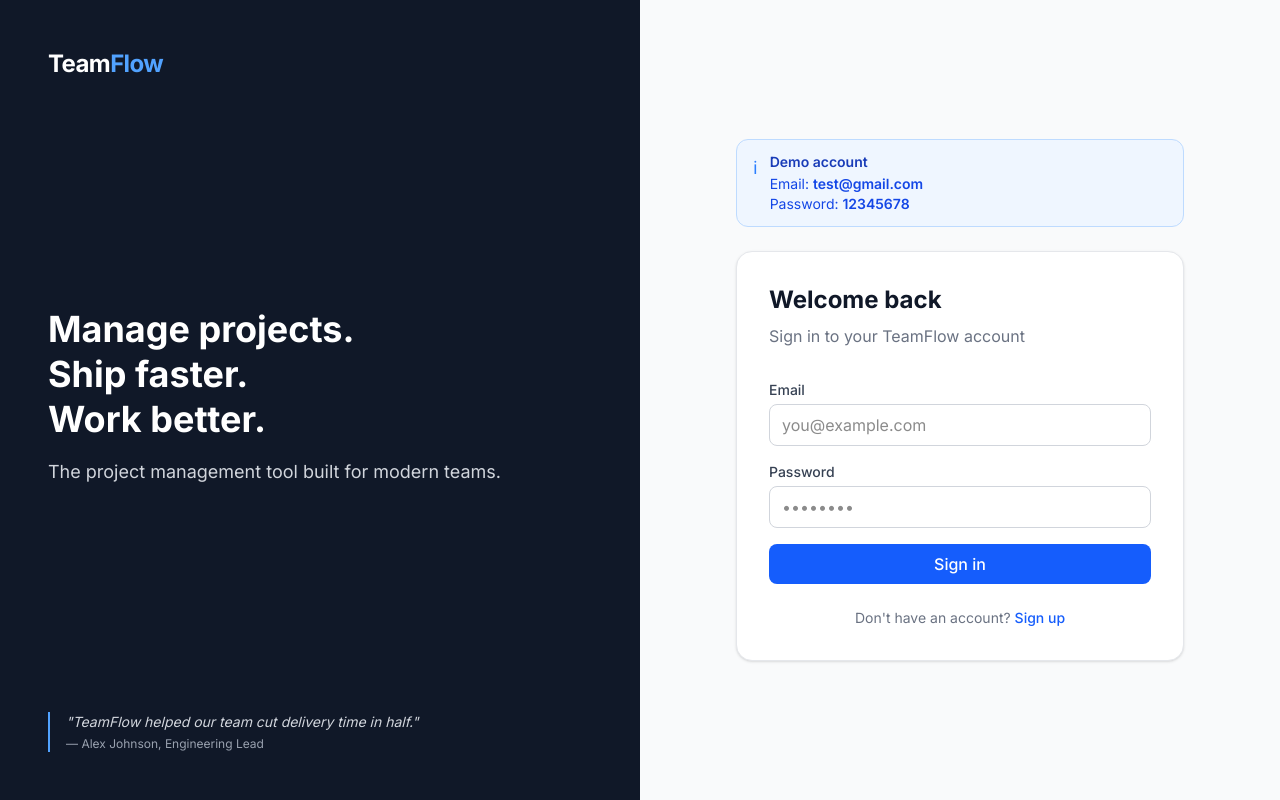
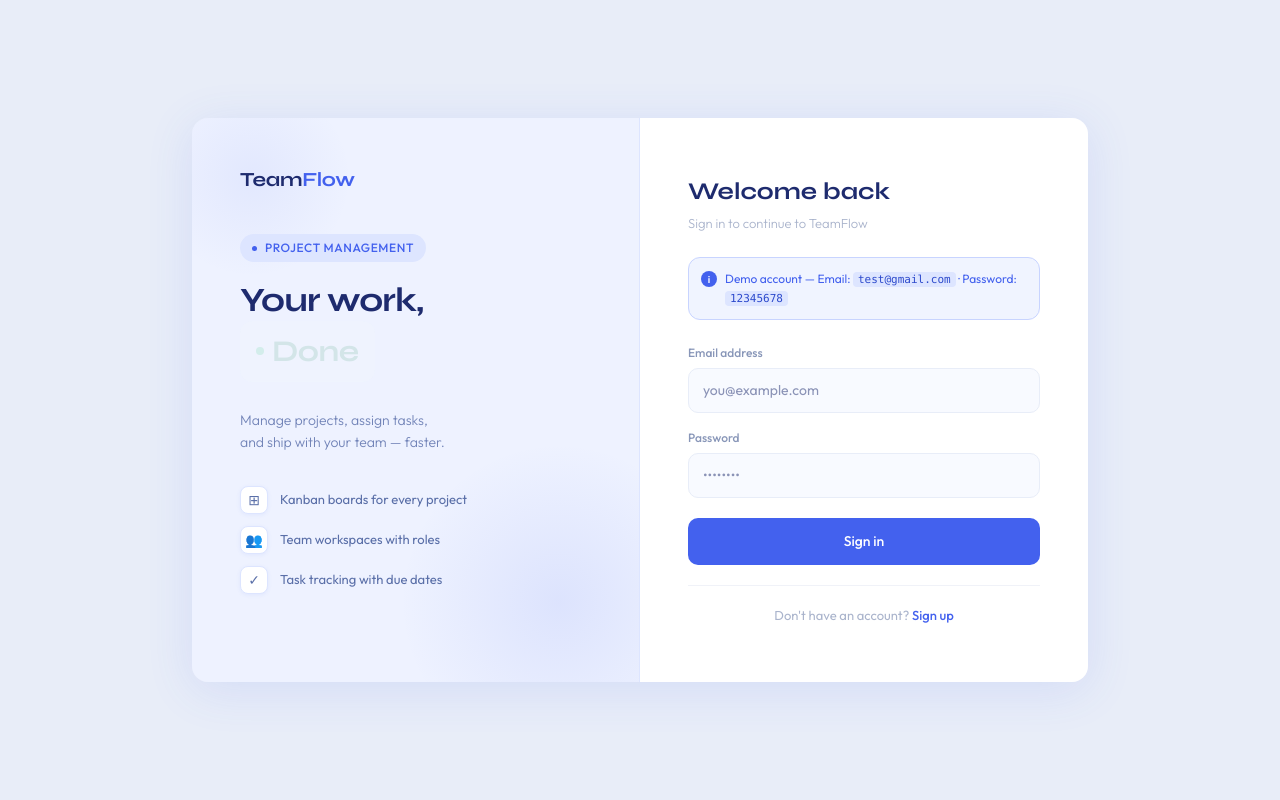
Before and after one commit to Ronak13495/team-flow, a Next.js app: page /login in a window 1280 px wide. Built offline with nearby package versions, Linux system fonts and the light colour scheme.

Commit message:
new login page design

```diff
--- a/src/app/(auth)/login/page.tsx
+++ b/src/app/(auth)/login/page.tsx
@@ -1,10 +1,7 @@
-// src/app/login/page.tsx
+// src/app/(auth)/login/page.tsx
 "use client"
-// "use client" tells Next.js this component runs in the browser.
-// We need this because we're using hooks (useState, useForm)
-// which only work on the client side.
 
-import { useState } from "react"
+import { useState, useEffect } from "react"
 import { signIn } from "next-auth/react"
 import { useForm } from "react-hook-form"
 import { zodResolver } from "@hookform/resolvers/zod"
@@ -12,37 +9,72 @@ import { z } from "zod"
 import { useRouter } from "next/navigation"
 import Link from "next/link"
 
-
-// Define the form shape with Zod — same pattern as the API
 const loginSchema = z.object({
   email: z.string().email("Invalid email"),
   password: z.string().min(8, "Password must be at least 8 characters"),
 })
 
-// Infer the TypeScript type from the Zod schema.
-// This means we don't define the type twice — Zod IS the type definition.
 type LoginForm = z.infer<typeof loginSchema>
+
+// The three states the animated badge cycles through
+const BADGE_STATES = [
+  {
+    text: "To Do",
+    bg: "bg-orange-50",
+    text_color: "text-orange-700",
+    dot: "bg-orange-500",
+  },
+  {
+    text: "In Progress",
+    bg: "bg-blue-50",
+    text_color: "text-blue-700",
+    dot: "bg-blue-500",
+  },
+  {
+    text: "Done",
+    bg: "bg-green-50",
+    text_color: "text-green-700",
+    dot: "bg-green-500",
+  },
+]
 
 export default function LoginPage() {
   const router = useRouter()
   const [error, setError] = useState<string | null>(null)
   const [isLoading, setIsLoading] = useState(false)
 
-  // useForm gives us: register (connects inputs), handleSubmit (validates before submit),
-  // formState.errors (validation error messages)
+  // Tracks which badge state is currently visible
+  const [badgeIndex, setBadgeIndex] = useState(0)
+  // Controls fade animation — false = fading out, true = visible
+  const [badgeVisible, setBadgeVisible] = useState(true)
+
   const { register, handleSubmit, formState: { errors } } = useForm<LoginForm>({
     resolver: zodResolver(loginSchema),
-    // zodResolver connects react-hook-form to our Zod schema.
-    // It runs Zod validation automatically when the form is submitted.
   })
+
+  // Cycle through badge states every 1800ms
+  useEffect(() => {
+    const interval = setInterval(() => {
+      // Step 1: fade out
+      setBadgeVisible(false)
+
+      // Step 2: after fade-out completes (300ms), swap text and fade in
+      setTimeout(() => {
+        setBadgeIndex((i) => (i + 1) % BADGE_STATES.length)
+        setBadgeVisible(true)
+      }, 300)
+    }, 1800)
+
+    return () => clearInterval(interval)
+    // Cleanup — stop the interval when the component unmounts
+    // (e.g. when user navigates away). Without this, the interval
+    // keeps running in the background causing memory leaks.
+  }, [])
 
   async function onSubmit(data: LoginForm) {
     setIsLoading(true)
     setError(null)
 
-    // signIn() from next-auth/react sends credentials to our authorize()
-    // function in auth.ts. redirect: false means we handle the redirect
-    // ourselves instead of letting Auth.js redirect automatically.
     const result = await signIn("credentials", {
       email: data.email,
       password: data.password,
@@ -55,124 +87,253 @@ export default function LoginPage() {
       return
     }
 
-    // Success — send them to the dashboard
     router.push("/dashboard")
     router.refresh()
-    // router.refresh() re-fetches server components so the header
-    // updates to show the logged-in state immediately
   }
-return (
-    <div className="min-h-screen flex">
 
-      {/* ── Left panel — image + branding ── */}
-      <div className="hidden lg:flex lg:w-1/2 relative bg-gray-900 flex-col justify-between p-12">
+  const badge = BADGE_STATES[badgeIndex]
 
+  return (
+    <>
+      <style>{`
+        @import url('https://fonts.googleapis.com/css2?family=Syne:wght@400;600;700&family=Outfit:wght@300;400;500;600&display=swap');
+        .tf-syne { font-family: 'Syne', sans-serif; }
+        .tf-outfit { font-family: 'Outfit', sans-serif; }
+      `}</style>
 
-        {/* Content sits on top of the image */}
-        <div className="relative z-10">
-          {/* z-10 ensures this sits above the background image */}
-          <span className="font-bold text-2xl text-white tracking-tight">
-            Team<span className="text-blue-400">Flow</span>
-          </span>
-        </div>
+      <div
+        className="tf-outfit min-h-screen flex items-center justify-center p-6"
+        style={{ background: "#e8edf8" }}
+      >
+        <div
+          className="w-full max-w-4xl grid grid-cols-1 lg:grid-cols-2 rounded-2xl overflow-hidden"
+          style={{ boxShadow: "0 8px 48px rgba(67,97,238,0.12)" }}
+        >
 
-        <div className="relative z-10">
-          <h2 className="text-4xl font-bold text-white leading-tight mb-4">
-            Manage projects.<br />
-            Ship faster.<br />
-            Work better.
-          </h2>
-          <p className="text-gray-300 text-lg">
-            The project management tool built for modern teams.
-          </p>
-        </div>
+          {/* ── LEFT PANEL ── */}
+          <div
+            className="relative flex flex-col justify-between p-12 overflow-hidden"
+            style={{ background: "#eef2ff", borderRight: "1px solid #dde5ff" }}
+          >
+            {/* Decorative background glows */}
+            <div
+              className="absolute rounded-full pointer-events-none"
+              style={{
+                width: 320, height: 320,
+                background: "radial-gradient(circle, rgba(67,97,238,0.1) 0%, transparent 70%)",
+                bottom: -80, right: -80,
+              }}
+            />
+            <div
+              className="absolute rounded-full pointer-events-none"
+              style={{
+                width: 200, height: 200,
+                background: "radial-gradient(circle, rgba(67,97,238,0.07) 0%, transparent 70%)",
+                top: -40, left: -40,
+              }}
+            />
 
-        {/* Bottom quote */}
-        <div className="relative z-10 border-l-2 border-blue-400 pl-4">
-          <p className="text-gray-300 text-sm italic">
-            "TeamFlow helped our team cut delivery time in half."
-          </p>
-          <p className="text-gray-400 text-xs mt-1">
-            — Alex Johnson, Engineering Lead
-          </p>
-        </div>
-      </div>
+            {/* Logo */}
+            <div
+              className="tf-syne relative z-10 text-xl font-bold"
+              style={{ color: "#1e2b6e", letterSpacing: "-0.3px" }}
+            >
+              Team<span style={{ color: "#4361ee" }}>Flow</span>
+            </div>
 
-      {/* ── Right panel — login form ── */}
-      <div className="w-full lg:w-1/2 flex flex-col items-center justify-center px-8 py-12 bg-gray-50">
-        <div className="w-full max-w-md">
+            {/* Middle content */}
+            <div className="relative z-10 flex-1 flex flex-col justify-center py-10">
+              {/* Tag */}
+              <div
+                className="inline-flex items-center gap-2 text-xs font-medium rounded-full px-3 py-1.5 mb-5 w-fit"
+                style={{
+                  background: "#dde5ff",
+                  color: "#4361ee",
+                  textTransform: "uppercase",
+                  letterSpacing: "0.05em",
+                }}
+              >
+                <div
+                  className="rounded-full"
+                  style={{ width: 5, height: 5, background: "#4361ee" }}
+                />
+                Project Management
+              </div>
 
-          {/* Mobile logo — only shows on small screens where left panel is hidden */}
-          <div className="lg:hidden mb-8">
-            <span className="font-bold text-2xl text-gray-900">
-              Team<span className="text-blue-600">Flow</span>
-            </span>
+              {/* Heading with animated badge */}
+              <h2
+                className="tf-syne font-bold mb-2"
+                style={{ fontSize: 34, color: "#1e2b6e", letterSpacing: "-0.8px", lineHeight: 1.1 }}
+              >
+                Your work,
+              </h2>
+
+              {/* Animated status badge */}
+              <div
+                className={`inline-flex items-center gap-2 rounded-xl px-4 py-2 mb-5 w-fit tf-syne font-bold ${badge.bg} ${badge.text_color}`}
+                style={{
+                  fontSize: 30,
+                  letterSpacing: "-0.5px",
+                  transition: "opacity 0.3s ease, transform 0.3s ease",
+                  opacity: badgeVisible ? 1 : 0,
+                  transform: badgeVisible ? "translateY(0)" : "translateY(-8px)",
+                }}
+              >
+                <div className={`rounded-full shrink-0 ${badge.dot}`} style={{ width: 8, height: 8 }} />
+                {badge.text}
+              </div>
+
+              <p
+                className="tf-outfit mb-8"
+                style={{ fontSize: 14, color: "#7284b8", fontWeight: 300, lineHeight: 1.6 }}
+              >
+                Manage projects, assign tasks,<br />
+                and ship with your team — faster.
+              </p>
+
+              {/* Feature list */}
+              <div className="flex flex-col gap-3">
+                {[
+                  { icon: "⊞", text: "Kanban boards for every project" },
+                  { icon: "👥", text: "Team workspaces with roles" },
+                  { icon: "✓", text: "Task tracking with due dates" },
+                ].map((f) => (
+                  <div key={f.text} className="flex items-center gap-3" style={{ fontSize: 13, color: "#5a6fa8" }}>
+                    <div
+                      className="flex items-center justify-center rounded-lg text-sm shrink-0"
+                      style={{
+                        width: 28, height: 28,
+                        background: "#fff",
+                        border: "1px solid #dde5ff",
+                        boxShadow: "0 1px 4px rgba(67,97,238,0.08)",
+                      }}
+                    >
+                      {f.icon}
+                    </div>
+                    {f.text}
+                  </div>
+                ))}
+              </div>
+            </div>
           </div>
 
-          {/* ── Demo credentials notice ── */}
-          <div className="bg-blue-50 border border-blue-200 rounded-xl px-4 py-3 mb-6 flex gap-3 items-start">
-            <span className="text-blue-500 text-lg mt-0.5 shrink-0">ℹ</span>
-            <div>
-              <p className="text-sm font-semibold text-blue-800 mb-0.5">
-                Demo account
-              </p>
-              <p className="text-sm text-blue-700">
-                Email: <span className="font-mono font-semibold">test@gmail.com</span>
-              </p>
-              <p className="text-sm text-blue-700">
-                Password: <span className="font-mono font-semibold">12345678</span>
+          {/* ── RIGHT PANEL ── */}
+          <div className="bg-white flex flex-col justify-center p-12">
+            <h1
+              className="tf-syne font-bold mb-1"
+              style={{ fontSize: 24, color: "#1e2b6e" }}
+            >
+              Welcome back
+            </h1>
+            <p
+              className="tf-outfit mb-6"
+              style={{ fontSize: 13, color: "#aab4cc", fontWeight: 300 }}
+            >
+              Sign in to continue to TeamFlow
+            </p>
+
+            {/* Demo notice */}
+            <div
+              className="flex items-start gap-2 rounded-xl p-3 mb-6"
+              style={{ background: "#f0f4ff", border: "1px solid #c8d4ff" }}
+            >
+              <div
+                className="flex items-center justify-center rounded-full text-white shrink-0 font-bold"
+                style={{ width: 16, height: 16, background: "#4361ee", fontSize: 10, marginTop: 1 }}
+              >
+                i
+              </div>
+              <p style={{ fontSize: 12, color: "#4361ee", lineHeight: 1.5 }}>
+                Demo account — Email:{" "}
+                <code
+                  style={{
+                    background: "#dde5ff",
+                    padding: "1px 5px",
+                    borderRadius: 4,
+                    fontSize: 11,
+                    color: "#2d4acc",
+                  }}
+                >
+                  test@gmail.com
+                </code>
+                {" "}· Password:{" "}
+                <code
+                  style={{
+                    background: "#dde5ff",
+                    padding: "1px 5px",
+                    borderRadius: 4,
+                    fontSize: 11,
+                    color: "#2d4acc",
+                  }}
+                >
+                  12345678
+                </code>
               </p>
             </div>
-          </div>
-          {/* font-mono makes the credentials look like code —
-              easier to read and clearly distinguishable from regular text */}
 
-          {/* ── Login form ── */}
-          <div className="bg-white rounded-2xl shadow-sm border border-gray-200 p-8">
-            <h1 className="text-2xl font-bold text-gray-900 mb-2">
-              Welcome back
-            </h1>
-            <p className="text-gray-500 mb-8">
-              Sign in to your TeamFlow account
-            </p>
-
-            <form onSubmit={handleSubmit(onSubmit)} className="space-y-4">
+            {/* Form */}
+            <form onSubmit={handleSubmit(onSubmit)} className="flex flex-col gap-4">
               <div>
-                <label className="block text-sm font-medium text-gray-700 mb-1">
-                  Email
+                <label
+                  className="block mb-1.5"
+                  style={{ fontSize: 12, fontWeight: 500, color: "#8896b8" }}
+                >
+                  Email address
                 </label>
                 <input
                   {...register("email")}
                   type="email"
                   placeholder="you@example.com"
-                  className="w-full px-3 py-2 border border-gray-300 rounded-lg focus:outline-none focus:ring-2 focus:ring-blue-500"
+                  style={{
+                    width: "100%",
+                    border: "1.5px solid #e8edf8",
+                    borderRadius: 10,
+                    padding: "11px 14px",
+                    fontSize: 14,
+                    color: "#1e2b6e",
+                    background: "#f8faff",
+                    outline: "none",
+                    fontFamily: "'Outfit', sans-serif",
+                  }}
                 />
                 {errors.email && (
-                  <p className="text-red-500 text-sm mt-1">
-                    {errors.email.message}
-                  </p>
+                  <p className="text-red-500 text-xs mt-1">{errors.email.message}</p>
                 )}
               </div>
 
               <div>
-                <label className="block text-sm font-medium text-gray-700 mb-1">
+                <label
+                  className="block mb-1.5"
+                  style={{ fontSize: 12, fontWeight: 500, color: "#8896b8" }}
+                >
                   Password
                 </label>
                 <input
                   {...register("password")}
                   type="password"
                   placeholder="••••••••"
-                  className="w-full px-3 py-2 border border-gray-300 rounded-lg focus:outline-none focus:ring-2 focus:ring-blue-500"
+                  style={{
+                    width: "100%",
+                    border: "1.5px solid #e8edf8",
+                    borderRadius: 10,
+                    padding: "11px 14px",
+                    fontSize: 14,
+                    color: "#1e2b6e",
+                    background: "#f8faff",
+                    outline: "none",
+                    fontFamily: "'Outfit', sans-serif",
+                  }}
                 />
                 {errors.password && (
-                  <p className="text-red-500 text-sm mt-1">
-                    {errors.password.message}
-                  </p>
+                  <p className="text-red-500 text-xs mt-1">{errors.password.message}</p>
                 )}
               </div>
 
               {error && (
-                <div className="bg-red-50 text-red-600 text-sm px-4 py-3 rounded-lg">
+                <div
+                  className="text-sm px-4 py-3 rounded-xl"
+                  style={{ background: "#fff0f0", color: "#c0392b" }}
+                >
                   {error}
                 </div>
               )}
@@ -180,17 +341,39 @@ return (
               <button
                 type="submit"
                 disabled={isLoading}
-                className="w-full bg-blue-600 text-white py-2 px-4 rounded-lg font-medium hover:bg-blue-700 disabled:opacity-50 disabled:cursor-not-allowed transition-colors cursor-pointer"
+                style={{
+                  width: "100%",
+                  background: "#4361ee",
+                  color: "#fff",
+                  border: "none",
+                  borderRadius: 10,
+                  padding: "13px",
+                  fontSize: 14,
+                  fontWeight: 500,
+                  cursor: isLoading ? "not-allowed" : "pointer",
+                  opacity: isLoading ? 0.6 : 1,
+                  fontFamily: "'Outfit', sans-serif",
+                  marginTop: 4,
+                  transition: "background 0.2s",
+                }}
               >
                 {isLoading ? "Signing in..." : "Sign in"}
               </button>
             </form>
 
-            <p className="text-center text-sm text-gray-500 mt-6">
+            <div
+              className="my-5"
+              style={{ height: 1, background: "#f0f2f8" }}
+            />
+
+            <p
+              className="text-center"
+              style={{ fontSize: 13, color: "#aab4cc" }}
+            >
               Don&#39;t have an account?{" "}
               <Link
                 href="/register"
-                className="text-blue-600 hover:underline font-medium"
+                style={{ color: "#4361ee", fontWeight: 500, textDecoration: "none" }}
               >
                 Sign up
               </Link>
@@ -198,6 +381,6 @@ return (
           </div>
         </div>
       </div>
-    </div>
+    </>
   )
 }
```
